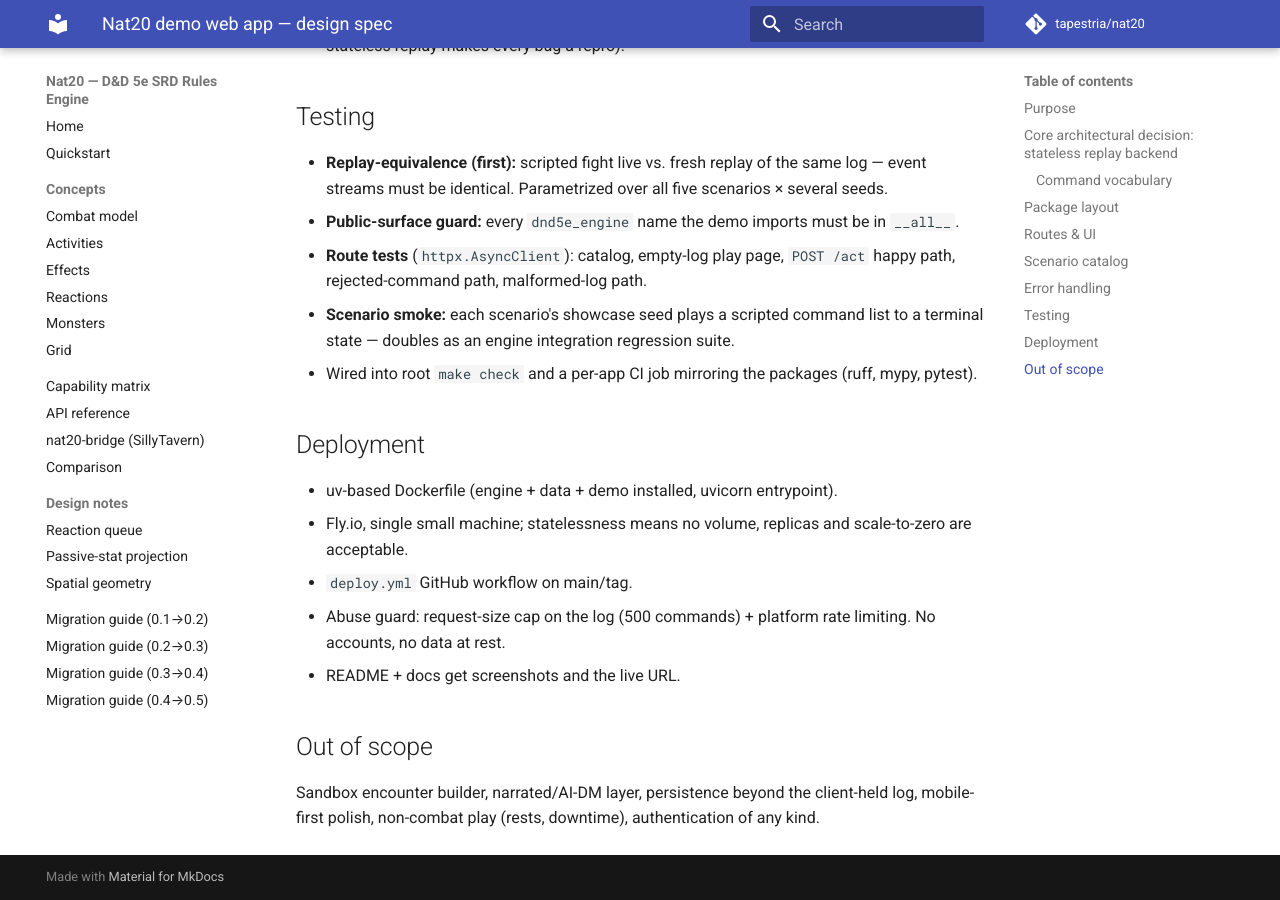
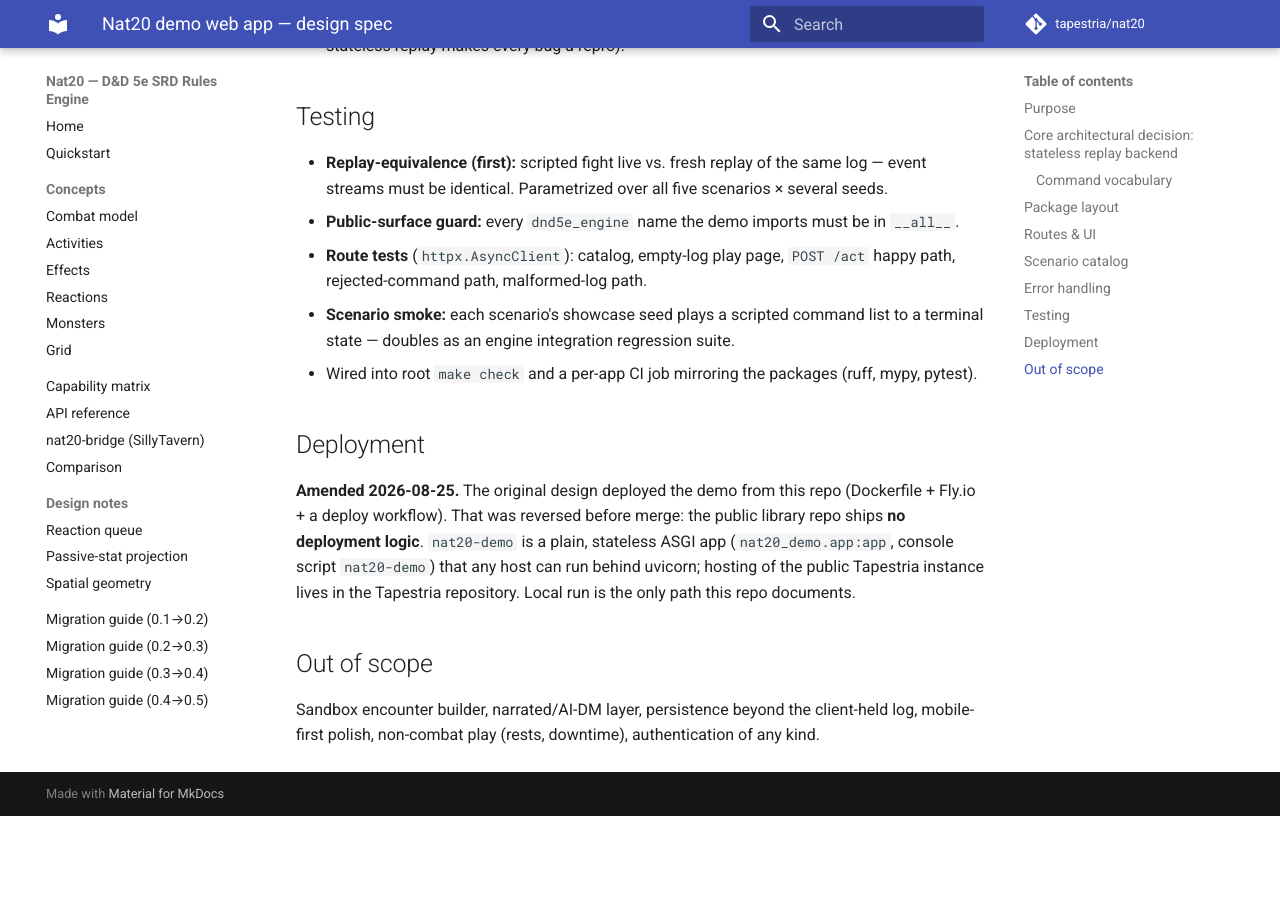
Before and after one commit to tapestria/nat20, an MkDocs documentation site: the page built from docs/dev/2026-08-17-demo-webapp-design.md, in a window 1280 px wide and 900 px high, scrolled down 3240 px. Built offline with MkDocs 1.6.1 and Material for MkDocs 9.7.7, drawn with Linux system fonts in a browser that asks for light colours; comment, search, counter and statistics services are not loaded; after the commit the page ends 4056 px from its top, so only the background shows below that.

Commit message:
docs(dev): amend demo design spec — deployment moved out of this repo
Co-Authored-By: Claude Fable 5 <noreply@anthropic.com>

```diff
--- a/docs/dev/2026-08-17-demo-webapp-design.md
+++ b/docs/dev/2026-08-17-demo-webapp-design.md
@@ -153,13 +153,12 @@ seeding contract live.
 
 ## Deployment
 
-- uv-based Dockerfile (engine + data + demo installed, uvicorn entrypoint).
-- Fly.io, single small machine; statelessness means no volume, replicas and
-  scale-to-zero are acceptable.
-- `deploy.yml` GitHub workflow on main/tag.
-- Abuse guard: request-size cap on the log (500 commands) + platform rate
-  limiting. No accounts, no data at rest.
-- README + docs get screenshots and the live URL.
+**Amended 2026-08-25.** The original design deployed the demo from this repo
+(Dockerfile + Fly.io + a deploy workflow). That was reversed before merge: the
+public library repo ships **no deployment logic**. `nat20-demo` is a plain,
+stateless ASGI app (`nat20_demo.app:app`, console script `nat20-demo`) that any
+host can run behind uvicorn; hosting of the public Tapestria instance lives in
+the Tapestria repository. Local run is the only path this repo documents.
 
 ## Out of scope
 
```
